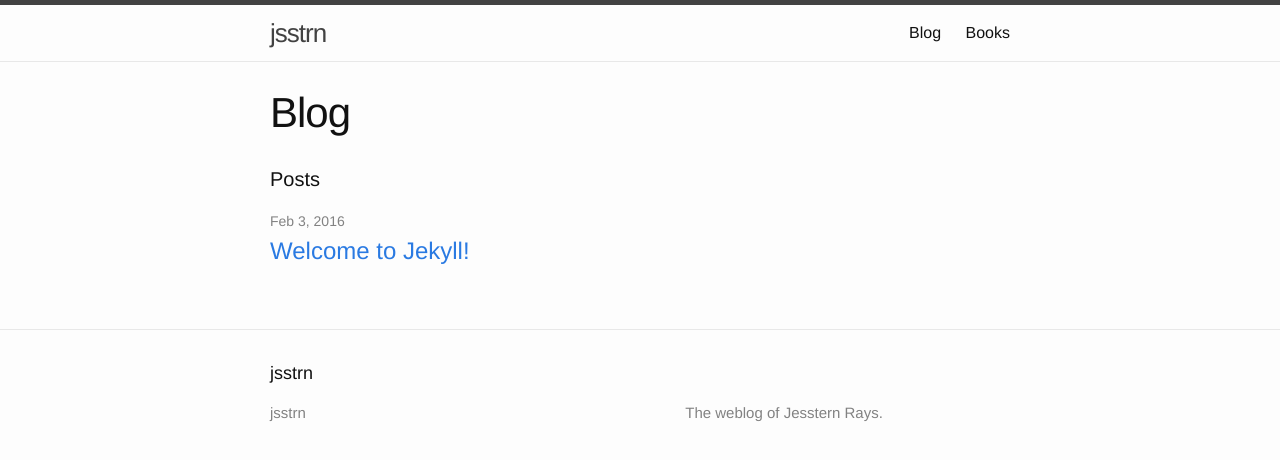
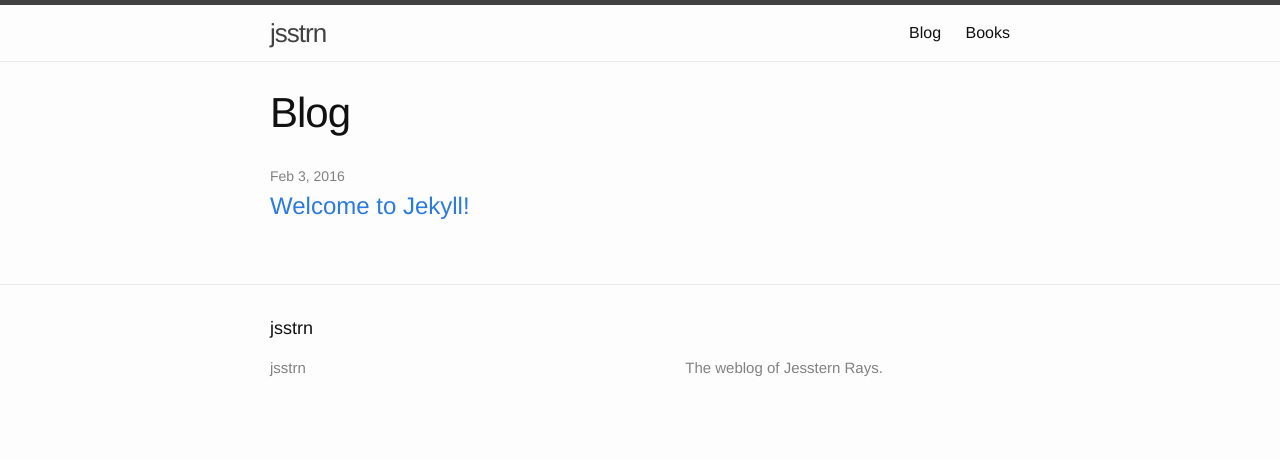
Before and after one commit to jsstrn/jsstrn, a Jekyll site: the page built from blog.md, in a window 1280 px wide. Shown: the top 460 px of the page. Built offline with Jekyll 4.4.1, drawn with Linux system fonts in a browser that asks for light colours.

Commit message:
Remove heading

```diff
--- a/blog.md
+++ b/blog.md
@@ -5,7 +5,7 @@ permalink: /blog/
 ---
 
 <div class="home">
-  <h1 class="page-heading">Posts</h1>
+  <h1 class="page-heading"></h1>
   <ul class="post-list">
     {% for post in site.posts %}
       <li>
```
